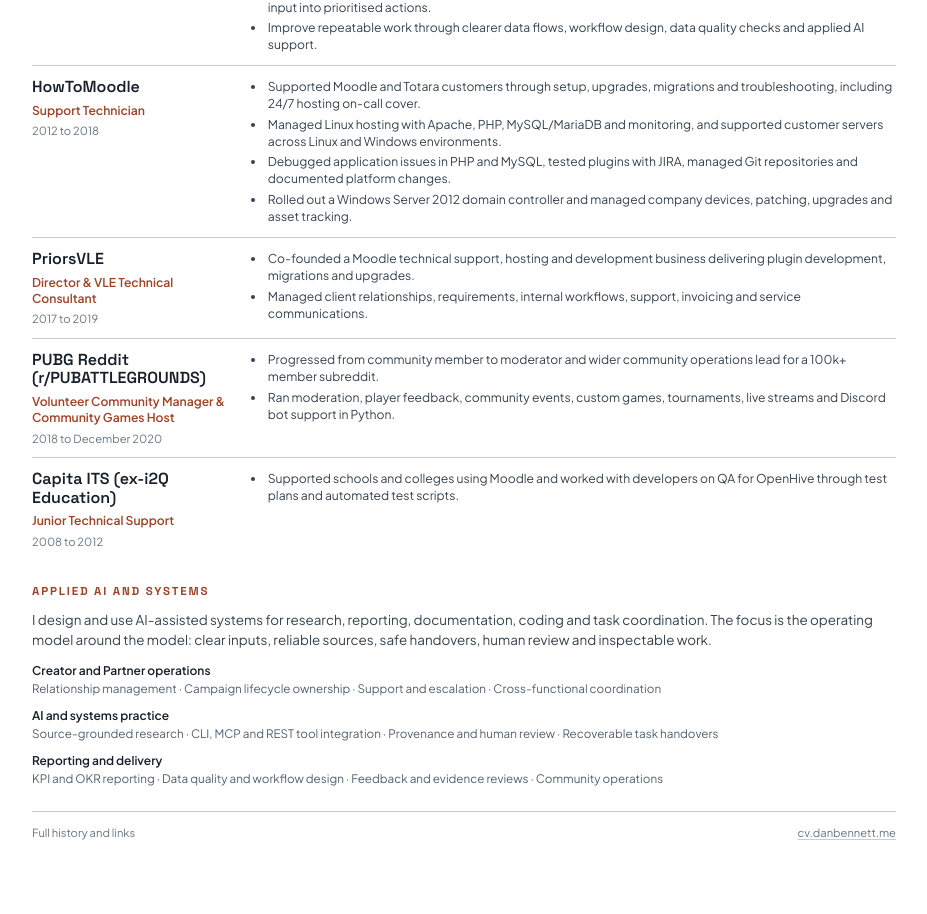
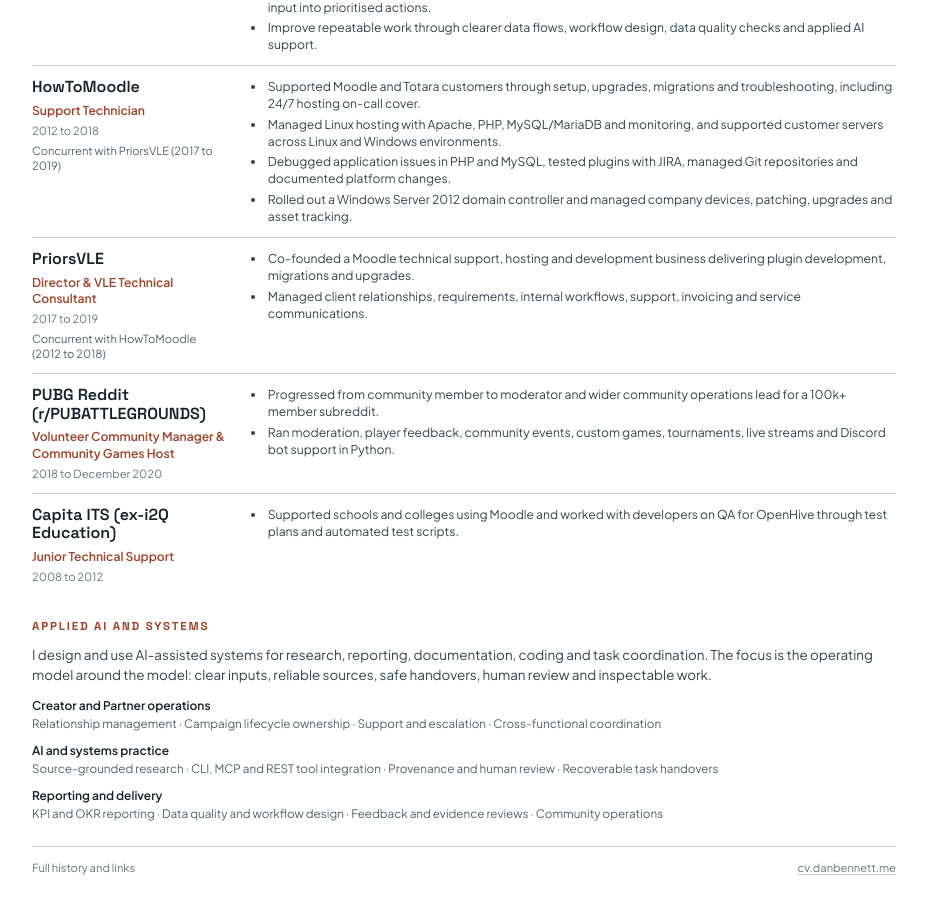
Before and after one commit to DanBennettUK/cv, a Next.js app: page /resume in a window 1280 px wide. Shown: the part 916-1830 px from the top of the page, without its empty margins (176-1103 px from the left). Before the commit the page ends 1805 px from the top, so only its background shows below. Built offline with nearby package versions, Linux system fonts and the light colour scheme.

Commit message:
Label concurrent work experience

```diff
--- a/app/globals.css
+++ b/app/globals.css
@@ -448,6 +448,20 @@
   line-height: 1.35;
 }
 
+.experience-concurrency {
+  margin-top: 0.25rem;
+  color: var(--text-muted);
+  font-size: 0.75rem;
+  line-height: 1.35;
+}
+
+.resume-role-concurrency {
+  margin-top: 0.32rem;
+  color: #52606d;
+  font-size: 0.7rem;
+  line-height: 1.35;
+}
+
 .resume-role-summary { margin-bottom: 0.45rem; }
 
 .resume-role ul {
--- a/app/resume/page.tsx
+++ b/app/resume/page.tsx
@@ -104,6 +104,7 @@
         <h3>{role.company}</h3>
         <p className="resume-role-title">{role.title}</p>
         <p className="resume-dates">{role.dates}</p>
+        {role.concurrentWith && <p className="resume-role-concurrency">Concurrent with {role.concurrentWith}</p>}
         {role.tenure && <p className="resume-role-history">Company tenure: {role.tenure}</p>}
         {role.previousRole && <p className="resume-role-history">Previous KRAFTON role: {role.previousRole}</p>}
       </div>
--- a/components/Experience.tsx
+++ b/components/Experience.tsx
@@ -26,7 +26,7 @@
 }
 
 function ExperienceItem({ experience, first = false }: { experience: Experience; first?: boolean }) {
-  const { company, link, job_title, dates, tenure, previousRole, quote, description, clusters } = experience;
+  const { company, link, job_title, dates, tenure, previousRole, concurrentWith, quote, description, clusters } = experience;
 
   return (
     <article
@@ -61,6 +61,7 @@
           <p className="text-xs uppercase tracking-wider text-[var(--text-muted)]">
             {dates}
           </p>
+          {concurrentWith && <p className="experience-concurrency">Concurrent with {concurrentWith}</p>}
           {tenure && <p className="mt-3 text-sm text-[var(--text-secondary)]">Company tenure: {tenure}</p>}
           {previousRole && <p className="mt-1 text-sm text-[var(--text-secondary)]">Previous KRAFTON role: {previousRole}</p>}
         </div>
--- a/lib/data.ts
+++ b/lib/data.ts
@@ -82,6 +82,7 @@
     company: 'HowToMoodle',
     title: 'Support Technician',
     dates: '2012 to 2018',
+    concurrentWith: 'PriorsVLE (2017 to 2019)',
     bullets: [
       'Supported Moodle and Totara customers through setup, upgrades, migrations and troubleshooting, including 24/7 hosting on-call cover.',
       'Managed Linux hosting with Apache, PHP, MySQL/MariaDB and monitoring, and supported customer servers across Linux and Windows environments.',
@@ -93,6 +94,7 @@
     company: 'PriorsVLE',
     title: 'Director & VLE Technical Consultant',
     dates: '2017 to 2019',
+    concurrentWith: 'HowToMoodle (2012 to 2018)',
     bullets: [
       'Co-founded a Moodle technical support, hosting and development business delivering plugin development, migrations and upgrades.',
       'Managed client relationships, requirements, internal workflows, support, invoicing and service communications.',
@@ -219,6 +221,7 @@
       link: 'https://priorsvle.com',
       job_title: 'Director & VLE Technical Consultant',
       dates: '2017 - 2019',
+      concurrentWith: 'HowToMoodle (2012 to 2018)',
       description: `Co-founded a Moodle technical support, hosting and development business, delivering custom plugin development, site migrations and upgrades.
 
 - Managed client relationships and captured requirements through to agreed delivery
@@ -233,6 +236,7 @@
       link: 'https://howtomoodle.com',
       job_title: 'Support Technician',
       dates: '2012 - 2018',
+      concurrentWith: 'PriorsVLE (2017 to 2019)',
       description: `Supported Moodle and Totara customers through setup, upgrades, migrations and ongoing troubleshooting. Maintained client relationships and kept customers informed during incidents, including 24/7 hosting on-call cover.
 
 - Automated manual setup and support tasks with scripts and provided first-line support through Helpspot
--- a/lib/types.ts
+++ b/lib/types.ts
@@ -26,6 +26,7 @@
   category: 'current' | 'employment' | 'community';
   tenure?: string;
   previousRole?: string;
+  concurrentWith?: string;
   clusters?: { title: string; bullets: string[] }[];
 }
 
@@ -54,6 +55,7 @@
   dates: string;
   tenure?: string;
   previousRole?: string;
+  concurrentWith?: string;
   summary?: string;
   bullets: string[];
 }
```
Also changed, not shown: 1 other file (tests, documents, lock files or other folders).
